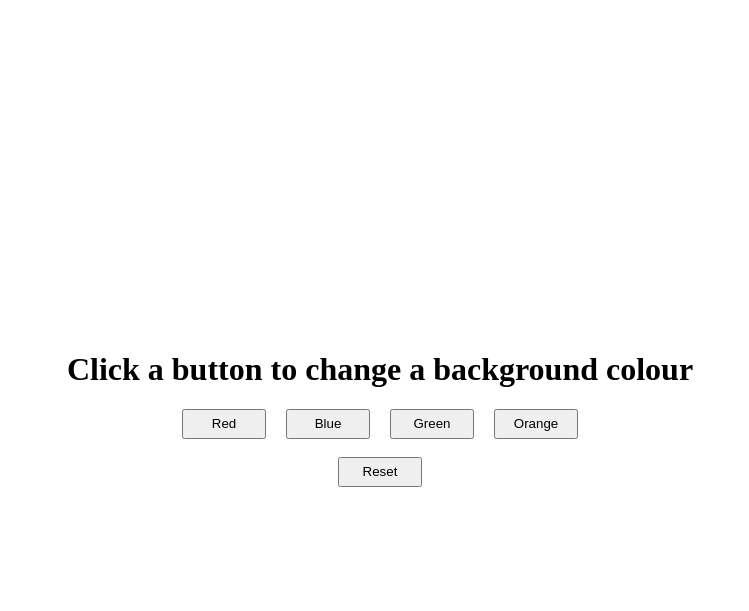
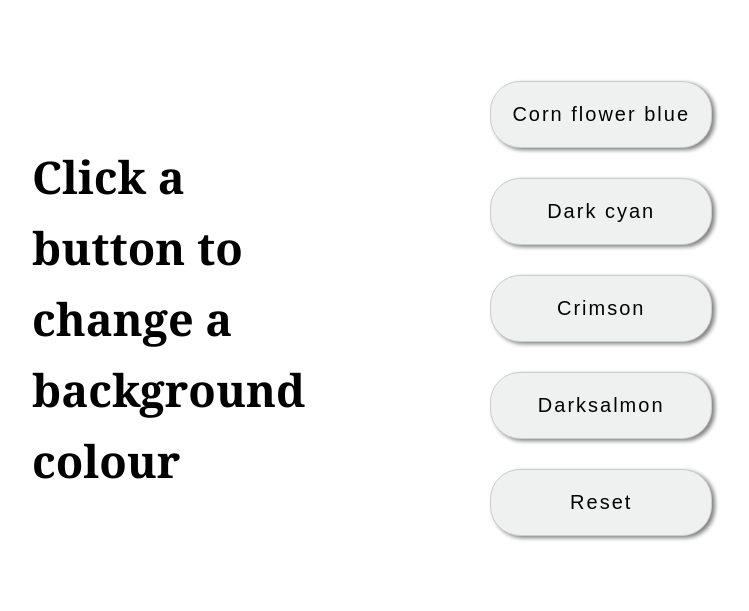
Before and after one commit to shahjahan1957begum-wq/fiest_responsive_button, a plain HTML site: page index.html in a window 1280 px wide. Shown: the whole page, without its empty margins (268-1017 px from the left). Drawn offline with Linux system fonts and the light colour scheme.

Commit message:
colorchangewhenclick

```diff
--- a/index.html
+++ b/index.html
@@ -1,21 +1,23 @@
-<!DOCTYPE html>
+<!doctype html>
 <html lang="en">
-<head>
-    <meta charset="UTF-8">
-    <meta name="viewport" content="width=device-width, initial-scale=1.0">
+  <head>
+    <meta charset="UTF-8" />
+    <meta name="viewport" content="width=device-width, initial-scale=1.0" />
     <title>responsive BUTTON</title>
-    <link rel="stylesheet" href="./style.css">
-</head>
-<body>
-    <h1>Click a button to change a background colour</h1>
+    <link rel="stylesheet" href="./style.css" />
+  </head>
+  <body>
+    <div class="holder">
+        <h1>Click a button to change a background colour</h1>
     <div>
-        <button>Red</button>
-    <button>Blue</button>
-    <button>Green</button>
-    <button>Orange</button>
+      <button id="Corn">Corn flower blue</button>
+      <button id="cyan">Dark cyan</button>
+      <button id="crimson">Crimson</button>
+      <button id="salmon">Darksalmon</button>
+      <button id="reset">Reset</button>
     </div>
-    <br>
-    <button>Reset</button>
+    </div>
+
     <script src="./respone.js"></script>
-</body>
+  </body>
 </html>
--- a/respone.js
+++ b/respone.js
@@ -0,0 +1,19 @@
+document.querySelector("#Corn").addEventListener("click", function(){
+ document.body.style.backgroundColor="Cornflowerblue";
+});
+
+document.querySelector("#cyan").addEventListener("click", function(){
+    document.body.style.backgroundColor="darkcyan";
+});
+
+document.querySelector("#crimson").addEventListener("click" ,function(){
+    document.body.style.backgroundColor="crimson";
+});
+
+document.querySelector("#salmon").addEventListener("click", function(){
+    document.body.style.backgroundColor="darksalmon";
+});
+
+document.querySelector("#reset").addEventListener("click", function(){
+    document.body.style.backgroundColor="white";
+});
--- a/style.css
+++ b/style.css
@@ -1,18 +1,57 @@
+
+.holder{
+    display: flex;
+    align-items:center;
+    justify-content:space-between;
+   height: 600px;
+   width:680px;
+}
 body{
     display: flex;
-    flex-direction: column;
-    align-items: center;
     justify-content: center;
-    height: 100vh;
-    width: 100vw;
+    font-family:Georgia, 'Times New Roman', Times, serif;
+    transition: background-color 1s ease-in ;
 
 }
-body div{
+.holder div{
     display: flex;
-   gap:20px;
+   gap:30px;
+   justify-content: left;
+   flex-direction: column;
+}
+button{
+    height:auto;
+    width:auto;
+    border-radius: 30px;
+    border-style: none;
+    font-size: 20px;
+    background-color: rgb(239, 241, 241);
+    appearance:none;
+    cursor:pointer;
+    user-select:none;
+    will-change:opacity;
+    font-weight: 500;
+    padding: 21px;
+    letter-spacing: 2px;
+    border: 1px solid #ccc;
+     box-shadow: 3px 2px 4px grey;
 
 }
-button{
-    height: 30px;
-    width:84px;
+
+.holder h1{
+    width: 297px;
+    height: 335px;
+    font-size:45px;
+    line-height: 71px;
+
 }
+button:active{
+ box-shadow: rgba(0, 0, 0, 0.19) 0px 10px 20px, rgba(0, 0, 0, 0.23) 0px 6px 6px;
+ border:1px solid blue;
+
+}
+button:hover{
+    background-color: #d8dce0;
+    border:1px solid blue;
+    color:rgb(49, 49, 182) ;
+}
```
